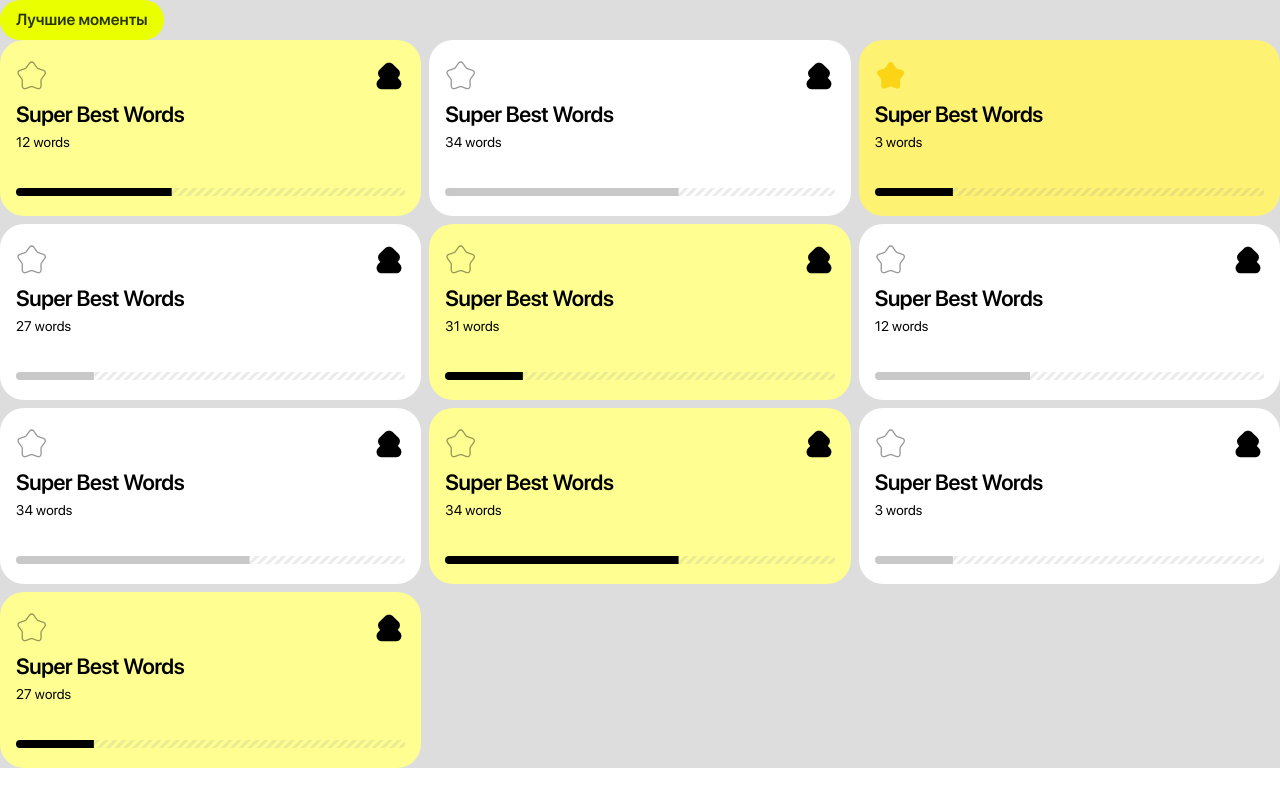
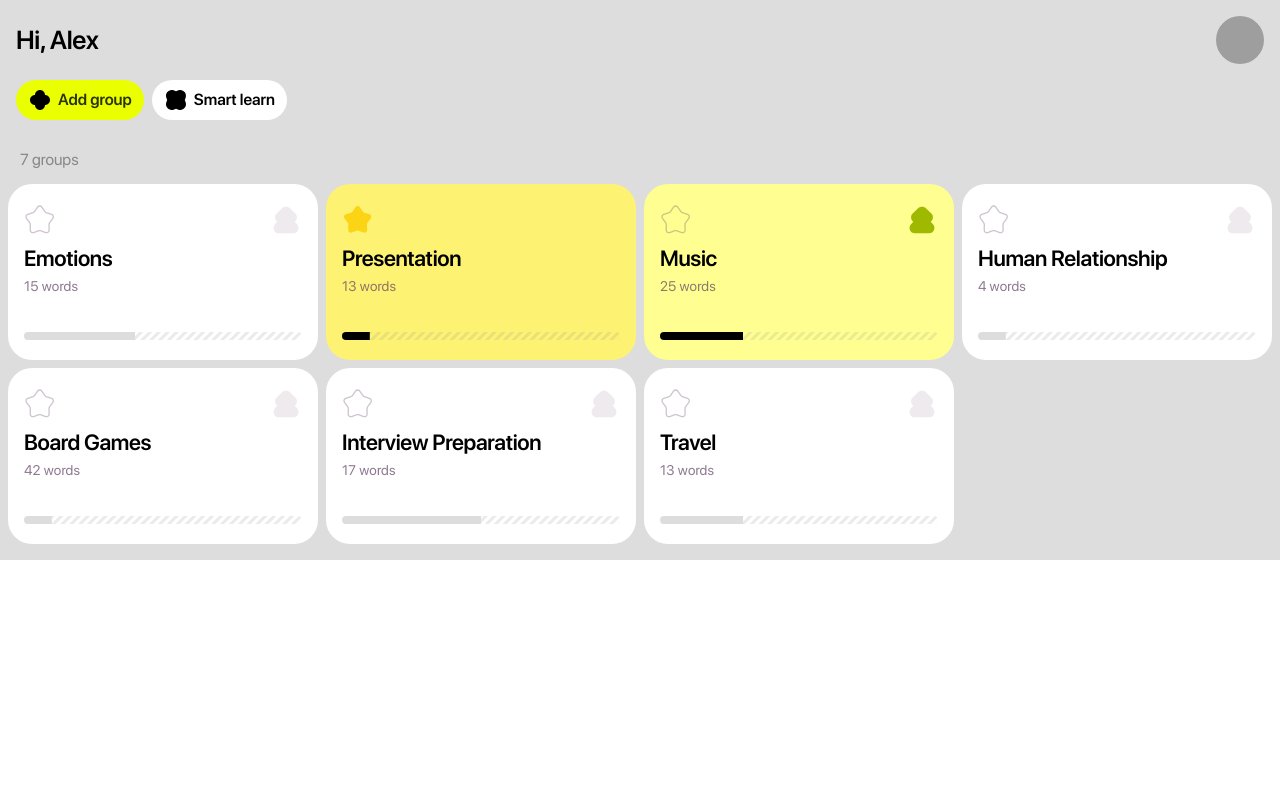
Before and after one commit to ux-button/starwordy-app, a React (Vite) app: page / in a window 1280 px wide. Built offline with nearby package versions, Linux system fonts and the light colour scheme; grey boxes are pictures that could not be loaded.

Commit message:
Add: Group screen

```diff
--- a/src/GroupScreen.jsx
+++ b/src/GroupScreen.jsx
@@ -1,5 +1,46 @@
+import { useReducer } from "react"
+import { stateMachine, initialState } from "./state-machine"
+import { Button } from "./components/Button";
+import { Icon } from "./components/Icon";
+import { GroupCell } from "./components/GroupCell";
+
 const GroupScreen = () => {
+  const [state, dispatch] = useReducer(stateMachine, initialState);
 
+  return (
+    <div className="bg-mono-200 py-4 space-y-4">
+      <div className="flex justify-between px-4 items-center">
+        <h1 className="font-stwSemibold text-t-screen">Hi, Alex</h1>
+        <div className="size-12 rounded-full bg-[url('./assets/mock-avatar.png')] bg-cover"></div>
+      </div>
+      <div className="flex gap-2 items-center px-4">
+        <Button type='primary' size='main'>
+          <Icon type='plus' style='size-6' /> Add group
+        </Button>
+        <Button type='secondary' size='main'>
+          <Icon type='clover' style='size-6' /> Smart learn
+        </Button>
+      </div>
+      <div className="px-2">
+        <div className="font-stwRegular text-t-large p-3 text-mono-600">
+          {state.length} groups
+        </div>
+        <div className="grid grid-cols-2 sm:gap-2 sm:grid-cols-3 md:grid-cols-4">
+          {state.map(group => {
+            return (
+              <GroupCell key={group.id}
+                groupName={group.groupName}
+                words={group.words}
+                learningCurve={group.learningCurve}
+                isStarred={group.isStarred}
+                isRaised={group.isRaised}
+              />
+            )
+          })}
+        </div>
+      </div>
+    </div>
+  )
 }
 
 export { GroupScreen }
--- a/src/components/Button.jsx
+++ b/src/components/Button.jsx
@@ -7,12 +7,12 @@ const Button = ({ children, type, size }) => {
   }
   const buttonSize = {
     small: 'py-1.5 px-3 text-t-default',
-    main: 'py-2 px-4 text-t-large',
+    main: 'py-2 px-3 text-t-large',
     large: 'py-4 px-6 text-t-body',
     xSize: 'py-4 px-6 text-t-subsection',
   }
   return (
-    <button className={buttonType[type] + ' ' + buttonSize[size] + ' rounded-3xl font-stwSemibold'}>
+    <button className={`${buttonType[type]} ${buttonSize[size]} rounded-3xl font-stwSemibold flex gap-1.5`}>
       {children}
     </button>
   )
--- a/src/components/GroupCell.jsx
+++ b/src/components/GroupCell.jsx
@@ -1,39 +1,42 @@
 import { Icon } from "./Icon"
 import { ProgressBar } from "./ProgressBar"
 
-const GroupCell = ({ groupName, words, learningCurve, isStarred, isRaised }) => {
-  const groupType = () => {
-    switch (true) {
-      case (!isRaised && !isStarred):
-        return {
-            bg: 'bg-white',
-            starIcon: 'fill-none stroke-black opacity-40 hover:opacity-70 stroke-l size-8',
-            raiseIcon: 'fill-black size-8',
+const GroupCell = ({ groupName, words, learningCurve, isRaised, isStarred }) => {
+  return (
+    <div className={
+      !isRaised && !isStarred
+      ? 'bg-white py-5 px-4 rounded-3xl space-y-2'
+      : isRaised && !isStarred
+      ? 'bg-lime-200 py-5 px-4 rounded-3xl space-y-2'
+      : !isRaised && isStarred
+      ? 'bg-daisy-200 py-5 px-4 rounded-3xl space-y-2'
+      : null
+      }>
+      <div className="flex justify-between">
+        <Icon type='star' style={
+          !isRaised && !isStarred
+          ? 'fill-none stroke-whisper-900 opacity-30 hover:opacity-80 stroke-l size-8'
+          : isRaised && !isStarred
+          ? 'fill-none stroke-whisper-900 opacity-30 hover:opacity-80 stroke-l size-8'
+          : !isRaised && isStarred
+          ? 'fill-daisy-400 hover:fill-daisy-300 size-8'
+          : null
+        } />
+        {
+          !isRaised && !isStarred
+          ? <Icon type='rise' style='fill-whisper-900 opacity-10 hover:opacity-20 size-8' />
+          : isRaised && !isStarred
+          ? <Icon type='rise' style='fill-lime-600 size-8' />
+          : null
         }
-      case (isRaised && !isStarred):
-        return {
-            bg: 'bg-lime-200',
-            starIcon: 'fill-none stroke-black opacity-40 hover:opacity-70 stroke-l size-8',
-            raiseIcon: 'fill-black size-8',
-        }
-      case (!isRaised && isStarred):
-        return {
-            bg: 'bg-daisy-200',
-            starIcon: 'fill-daisy-400 hover:fill-daisy-300 size-8',
-            raiseIcon: 'fill-black size-8',
-        }
-    }
-  }
-
-  return (
-    <div className={`${groupType().bg} py-5 px-4 rounded-3xl space-y-2`}>
-      <div className="flex justify-between">
-        <Icon type='star' style={groupType().starIcon} />
-        {!isStarred && <Icon type='rise' style={groupType().raiseIcon} />}
       </div>
       <div className="space-y-1 h-20">
-        <div className="font-stwSemibold text-t-subsection">{groupName}</div>
-        <div className="font-stwRegular text-t-default ">{`${words} words`}</div>
+        <div className="font-stwSemibold text-t-subsection">
+          {groupName}
+        </div>
+        <div className="font-stwRegular text-t-default text-whisper-900 opacity-70">
+          {`${words} words`}
+        </div>
       </div>
       <ProgressBar isDefault={!isRaised && !isStarred} learningCurve={learningCurve} />
     </div>
--- a/src/components/ProgressBar.jsx
+++ b/src/components/ProgressBar.jsx
@@ -4,7 +4,7 @@ const ProgressBar = ({ isDefault, learningCurve }) => {
       <svg
         className={
           isDefault
-          ? 'absolute z-10 top-0 left-0 h-2 fill-mono-300'
+          ? 'absolute z-10 top-0 left-0 h-2 fill-mono-200'
           : 'absolute z-10 top-0 left-0 h-2 fill-black'
         }
         width={`${learningCurve}0%`}
--- a/src/main.jsx
+++ b/src/main.jsx
@@ -3,9 +3,11 @@ import ReactDOM from 'react-dom/client'
 import './index.css'
 
 import { ComponentLibrary } from './ComponentsLibrary'
+import { GroupScreen } from './GroupScreen'
 
 ReactDOM.createRoot(document.getElementById('root')).render(
   <React.StrictMode>
-    <ComponentLibrary />
+    {/* <ComponentLibrary /> */}
+    <GroupScreen />
   </React.StrictMode>,
 )
--- a/src/state-machine.js
+++ b/src/state-machine.js
@@ -1,5 +1,6 @@
 const initialState = [
   {
+    id: 1,
     groupName: 'Emotions',
     words: 15,
     learningCurve: 4,
@@ -7,18 +8,52 @@ const initialState = [
     isRaised: false,
   },
   {
+    id: 2,
     groupName: 'Presentation',
     words: 13,
     learningCurve: 1,
-    isStarred: false,
-    isRaised: true,
+    isStarred: true,
+    isRaised: false,
   },
   {
+    id: 3,
     groupName: 'Music',
     words: 25,
     learningCurve: 3,
-    isStarred: true,
+    isRaised: true,
+    isStarred: false,
+  },
+  {
+    id: 4,
+    groupName: 'Human Relationship',
+    words: 4,
+    learningCurve: 1,
     isRaised: false,
+    isStarred: false,
+  },
+  {
+    id: 5,
+    groupName: 'Board Games',
+    words: 42,
+    learningCurve: 1,
+    isRaised: false,
+    isStarred: false,
+  },
+  {
+    id:6,
+    groupName: 'Interview Preparation',
+    words: 17,
+    learningCurve: 5,
+    isRaised: false,
+    isStarred: false,
+  },
+  {
+    id: 7,
+    groupName: 'Travel',
+    words: 13,
+    learningCurve: 3,
+    isRaised: false,
+    isStarred: false,
   },
 ]
 
@@ -27,3 +62,5 @@ const stateMachine = (state, action) => {
 
   }
 }
+
+export { stateMachine, initialState }
```
Also changed, not shown: 1 other file (tests, documents, lock files or other folders).
